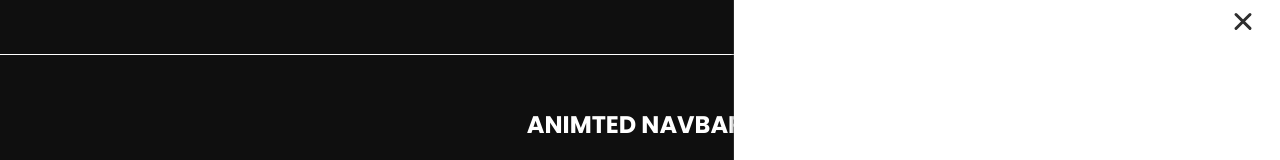
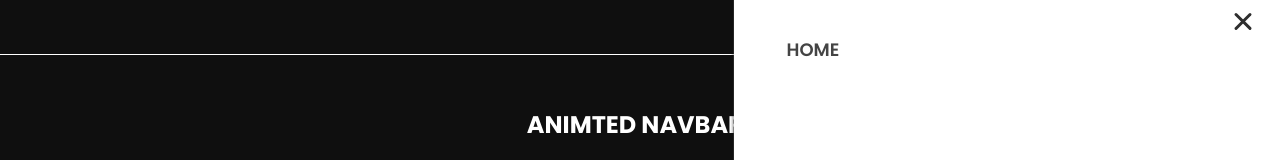
Before and after one commit to jxhnkndl/react-hamburger-menu, a React (Create React App) app: page / in a window 1280 px wide. Both pictures are taken after a click on the element 1244 px from the left and 27 px from the top of the page. Shown: the top 160 px of the page. Built offline with nearby package versions, Linux system fonts and the light colour scheme.

Commit message:
design animation properties for animating individual nav links when menu container opens or closes

```diff
--- a/src/components/HamburgerMenu/index.js
+++ b/src/components/HamburgerMenu/index.js
@@ -1,5 +1,6 @@
 import React, { useState } from 'react';
 import MenuToggle from '../MenuToggle';
+import NavMenu from '../NavMenu';
 import styled from 'styled-components';
 import { motion } from 'framer-motion';
 
@@ -21,11 +22,13 @@ const MenuContainer = styled(motion.div)`
   position: fixed;
   top: 0;
   right: 0;
-  transform: translateX(4em)
+  transform: translateX(4em);
   user-select: none;
   padding: 1em 2.5em;
 `;
 
+// hamburger menu container animation variants
+// these control how the menu animates based on whether it's open or closed
 const menuVariants = {
   open: {
     transform: 'translateX(3%)',
@@ -63,7 +66,7 @@ const HamburgerMenu = (props) => {
         variants={menuVariants}
         transition={menuTransition}
       >
-        MENU
+        <NavMenu isOpen={isOpen} />
       </MenuContainer>
     </HamburgerMenuContainer>
   );
--- /dev/null
+++ b/src/components/NavMenu/index.js
@@ -0,0 +1,86 @@
+import React from 'react';
+import styled from 'styled-components';
+import { motion } from 'framer-motion';
+
+// nav menu container
+const NavMenuContainer = styled.div`
+  width: 100%;
+  display: flex;
+  flex-direction: column;
+`;
+
+// nav list
+const NavList = styled.ul`
+  padding: 0 0.8em;
+  width: 100%;
+  display: flex;
+  flex-direction: column;
+`;
+
+// individual nav links
+const NavLink = styled(motion.li)`
+  font-weight: 600;
+  color: #444;
+  height: 35px;
+  display: flex;
+  align-items: center;
+  cursor: pointer;
+
+  a {
+    text-decoration: none;
+    color: #444;
+    font-size: 18px;
+    transition: all 200ms ease-in-out;
+  }
+
+  &:hover {
+    a {
+      color: #555;
+    }
+  }
+`;
+
+// individal nav link animation variants
+// these control how individual nav links animate based on whether
+// the menu container is open or closed
+const navLinkVariants = {
+  show: {
+    transform: 'translateX(0)',
+    opacity: 1,
+  },
+  hide: {
+    transform: 'translateX(5em)',
+    opacity: 0,
+  },
+};
+
+const NavMenu = ({ isOpen }) => {
+  return (
+    <NavMenuContainer>
+      <NavList>
+        {/* the animate prop uses the show/hide variants to control
+            the link's animation behavior based on isOpen state */}
+        <NavLink
+          inital={false}
+          animate={isOpen ? 'show' : 'hide'}
+          variants={{
+            // control link animation when menu opens
+            show: {
+              ...navLinkVariants.show,
+              transition: { delay: 0.3, duration: 0.2 },
+            },
+            // control link animation when menu closes
+            hide: {
+              ...navLinkVariants.hide,
+              transition: { delay: 0.05, duration: 0.05 }
+            },
+          }}
+        >
+          <a href="http://localhost:3000/">HOME</a>
+        </NavLink>
+      </NavList>
+    </NavMenuContainer>
+  );
+};
+
+export default NavMenu;
```
